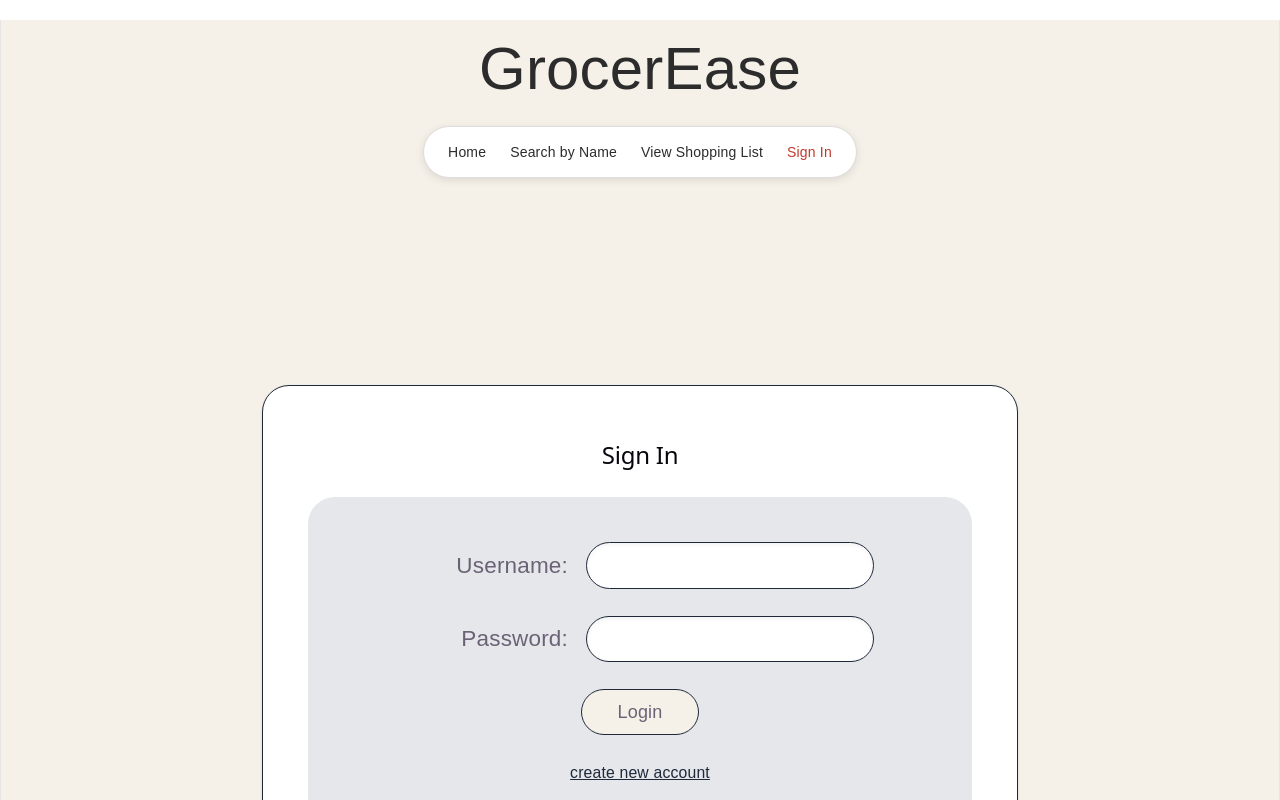
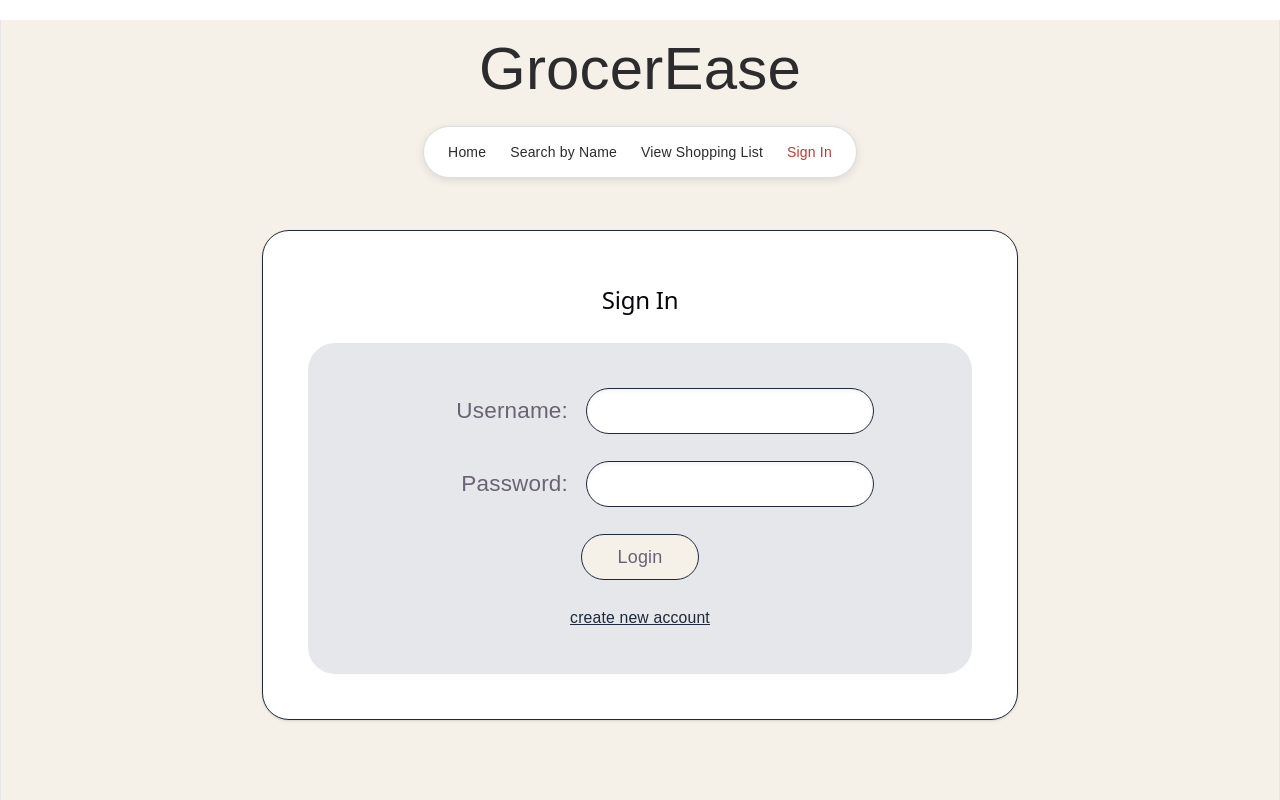
Before and after one commit to skyhbui-hub/finalProject, a React (Vite) app: page /sign-in in a window 1280 px wide. Shown: the top 800 px of the page. Built offline with nearby package versions, Linux system fonts and the light colour scheme; no server answers.

Commit message:
Fixed the positioning of sign in panel

```diff
--- a/src/pages/SignIn.tsx
+++ b/src/pages/SignIn.tsx
@@ -30,7 +30,7 @@ function SignIn() {
   }
 
   return (
-    <div className="min-h-screen flex items-center justify-center bg-[#f5f0e8]">
+    <div className="flex justify-center bg-[#f5f0e8]">
       <div className="!bg-white rounded-3xl border border-gray-800 p-10 w-full max-w-2xl shadow-sm">
         <h2 className="text-center text-2xl font-semibold mb-6">Sign In</h2>
         <div className="bg-gray-200 rounded-3xl p-10">
--- a/src/pages/SignUp.tsx
+++ b/src/pages/SignUp.tsx
@@ -36,7 +36,7 @@ function SignUp() {
 
     return (
         <section className="m-8 flex gap-4">
-            <div className="w-full mt-24">
+            <div className="w-full mt24">
                 <div className="text-center">
                     <h2 className="font-bold text-3xl mb-4">Create Account</h2>
                     <p className="text-lg text-gray-600">Enter your details to create a new account.</p>
```
